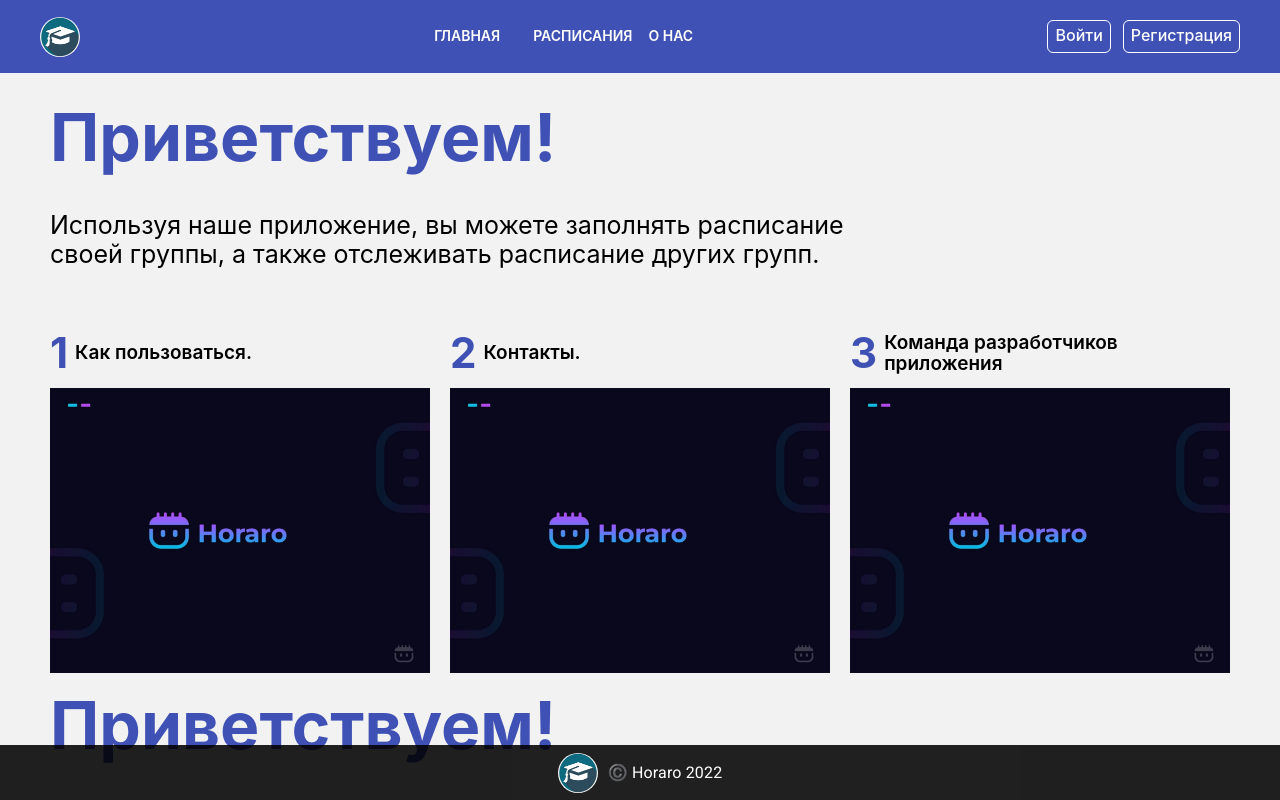
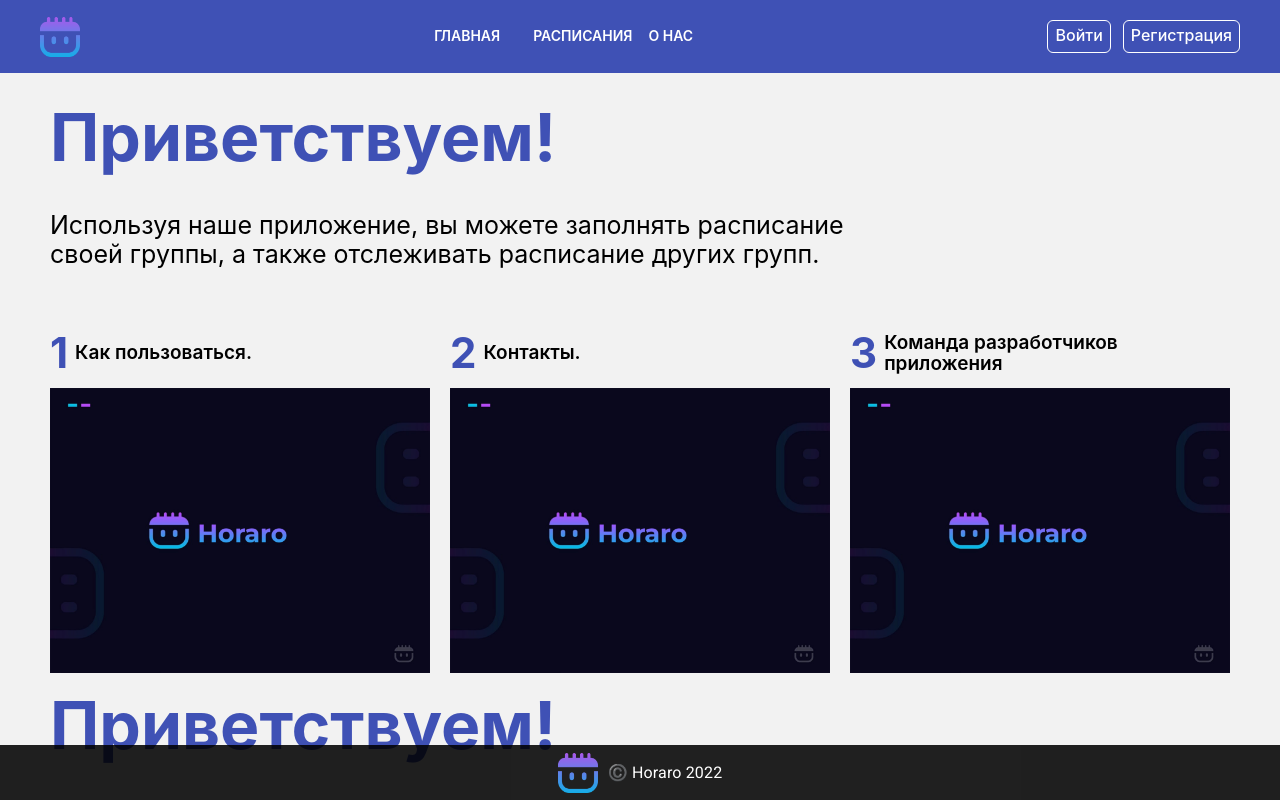
Before and after one commit to Horaroo/HoraroFrontend, a React (Create React App) app: page / in a window 1280 px wide. Built offline with nearby package versions, Linux system fonts and the light colour scheme.

Commit message:
fix: change logo image

```diff
--- a/src/assets/styles/_global.scss
+++ b/src/assets/styles/_global.scss
@@ -104,7 +104,6 @@ a {
     height: 100%;
     background-position: center;
     background-size: cover;
-    border-radius: 50%;
 }
 .btn {
     background: #392a2a;
--- a/src/assets/styles/components/_footer.scss
+++ b/src/assets/styles/components/_footer.scss
@@ -8,7 +8,6 @@
     justify-content: center;
     width: 100%;
     background-color: $black;
-
 }
 .footer__container {
     display: flex;
@@ -20,7 +19,6 @@
     height: 40px;
     fill: white;
     margin-right: 10px;
-    border-radius: 50%;
 }
 .footer__text {
     color: #fff;
```
Also changed, not shown: src/assets/images/logo.png.
